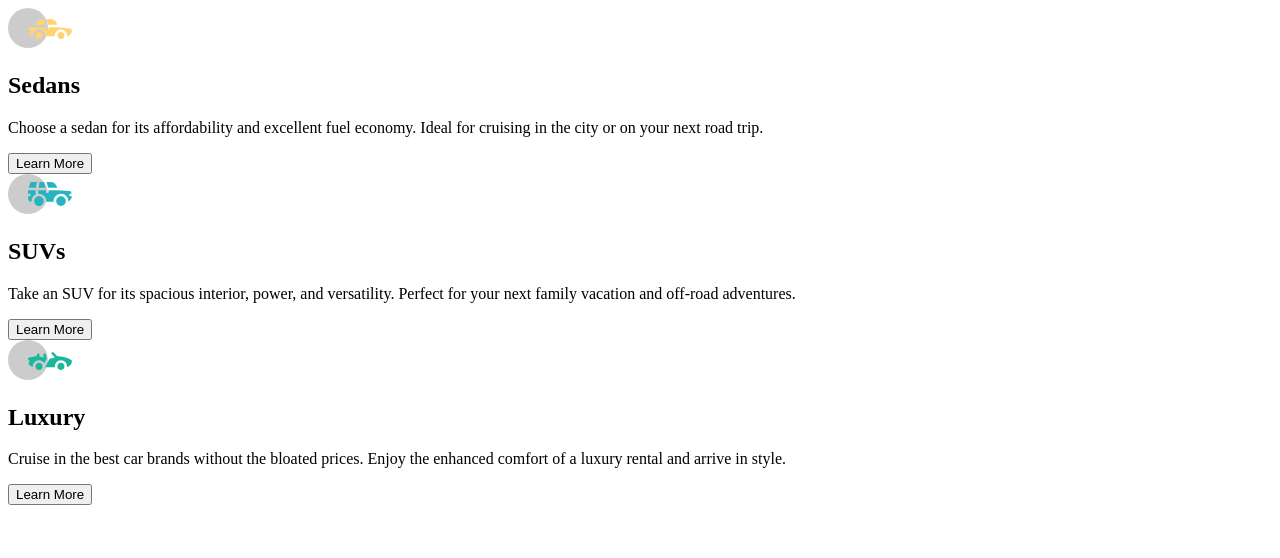
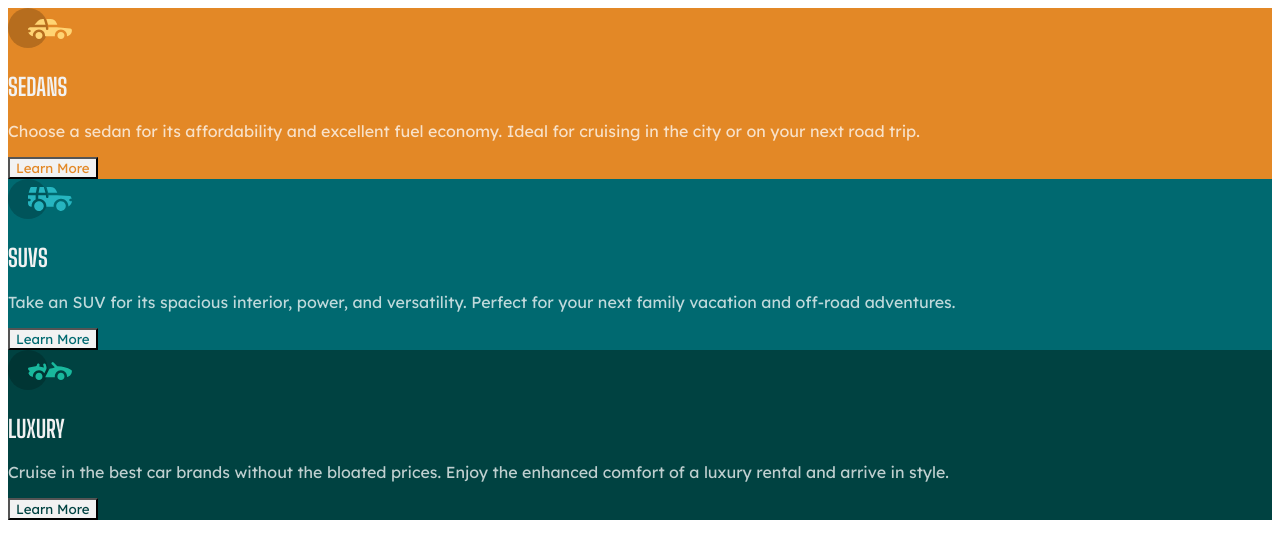
Before and after one commit to omarotxoa/3-column-preview-card-component, a React (Create React App) app: page / in a window 1280 px wide. Shown: the top 558 px of the page. Built offline with nearby package versions, Linux system fonts and the light colour scheme.

Commit message:
Style background colors, fonts, and buttons

```diff
--- a/src/styles.css
+++ b/src/styles.css
@@ -0,0 +1,52 @@
+@import url('https://fonts.googleapis.com/css2?family=Big+Shoulders+Display:wght@700&family=Lexend+Deca&display=swap');
+
+:root {
+  --orange: hsl(31, 77%, 52%);
+  --blue: hsl(184, 100%, 22%);
+  --green: hsl(179, 100%, 13%);
+  --white: hsla(0, 0%, 100%, 0.75);
+  --gray: hsl(0, 0%, 95%);
+}
+
+body {
+  color: var(--white);
+}
+
+body,
+button {
+  font-family: 'Lexend Deca', sans-serif;
+}
+
+h1 {
+  font-family: 'Big Shoulders Display', cursive;
+  text-transform: uppercase;
+  color: var(--gray);
+}
+
+div:first-of-type {
+  background-color: var(--orange);
+}
+
+div:nth-of-type(2) {
+  background-color: var(--blue);
+}
+
+div:last-of-type {
+  background-color: var(--green);
+}
+
+button {
+  background-color: var(--gray);
+}
+
+div:first-of-type button {
+  color: var(--orange);
+}
+
+div:nth-of-type(2) button {
+  color: var(--blue);
+}
+
+div:last-of-type button {
+  color: var(--green);
+}
```
